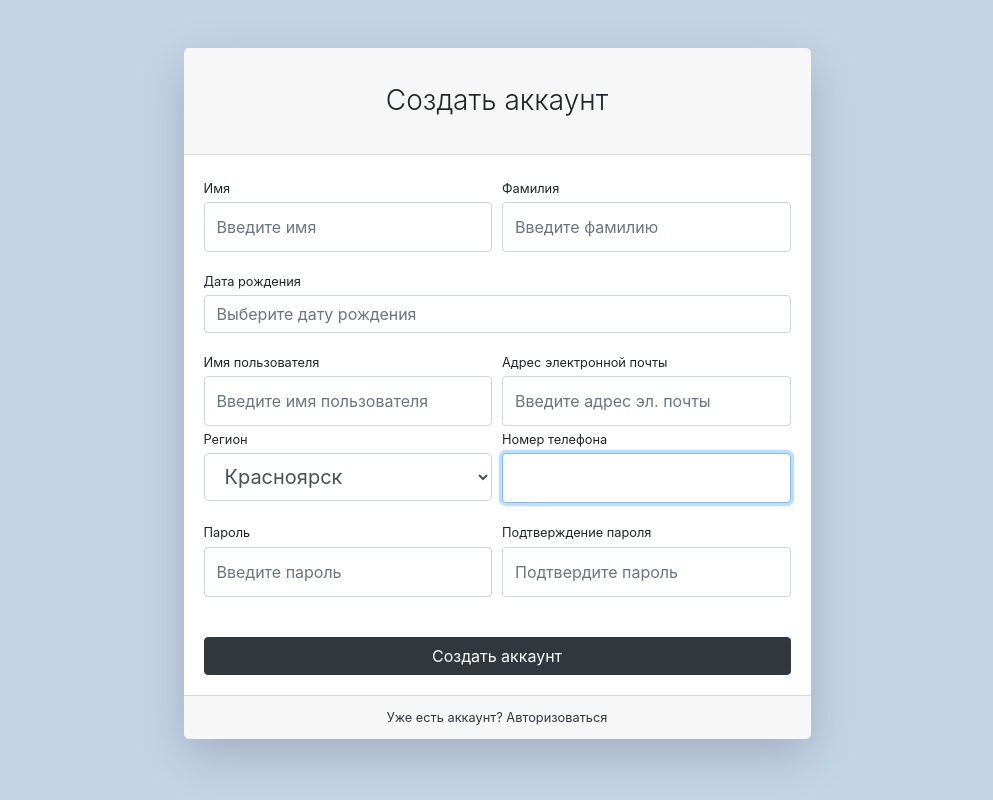
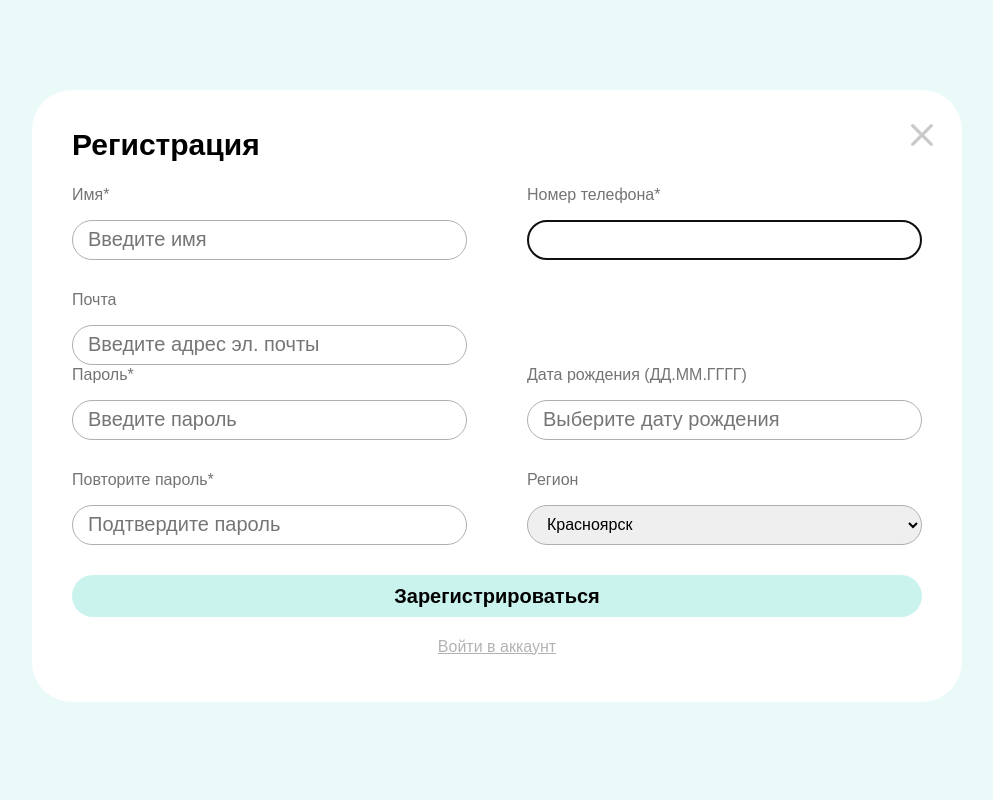
Before and after one commit to KoreTeo/academyCoffee, a Django app: page /registration/ in a window 1280 px wide. Shown: the whole page, without its empty margins (143-1136 px from the left). Run offline with Django 4.2, Linux system fonts and the light colour scheme; some libraries are stand-ins or nearby versions.

```diff
--- a/academyCoffee/forms.py
+++ b/academyCoffee/forms.py
@@ -38,16 +38,7 @@ class UserRegistrationForm(UserCreationForm):
         'class': 'form-control py-4',
         'placeholder': 'Введите имя',
     }))
-    last_name = forms.CharField(widget=forms.TextInput(attrs={
-        'class': 'form-control py-4',
-        'placeholder': 'Введите фамилию',
-    }))
-    username = forms.CharField(widget=forms.TextInput(attrs={
-        'class': 'form-control py-4',
-        'placeholder': 'Введите имя пользователя',
-    }))
     email = forms.CharField(widget=forms.EmailInput(attrs={
-        'class': 'form-control py-4',
         'placeholder': 'Введите адрес эл. почты',
     }))
     region = forms.CharField(widget=forms.Select(attrs={
@@ -76,8 +67,7 @@ class UserRegistrationForm(UserCreationForm):
 
     class Meta:
         model = User
-        fields = ('first_name', 'last_name', 'username',
-                  'email', 'password1', 'password2', 'region', 'PNumber', 'DateOfBirth')
+        fields = ('first_name', 'email', 'password1', 'password2', 'region', 'PNumber', 'DateOfBirth')
 
 
 class UserProfileForm(UserChangeForm):
--- a/academyCoffee/templates/main/registration.html
+++ b/academyCoffee/templates/main/registration.html
@@ -14,54 +14,55 @@
 <body>
 <main>
     <div class="main-container">
-
+        {% if form.errors %}
+            <div class="alert alert-warning alert-dismissible fade show" role="alert"
+                 style="margin-top: 50px;">
+                {{ form.errors }}
+                <button type="button" class="close" data-dismiss="alert" aria-label="Close">
+                    <span aria-hidden="true">&times;</span>
+                </button>
+            </div>
+        {% endif %}
         <div class="up-container">
             <h2>Регистрация</h2>
             <a href="{% url 'home' %}" class="return"><img src="{% static 'personalaccount/img/close.svg' %}"></a>
         </div>
-        <form action="{% url 'login' %}" method="post">
+        <form action="{% url 'registration' %}" method="post">{% csrf_token %}
             <div>
                 <div class="form-wide-container">
                     <div>
-                        <label for="name">Имя*</label>
-                        <input id="name" type="text">
+                        <label for="{{ form.first_name.id_for_label }}">Имя*</label>
+                        {{ form.first_name }}
                     </div>
                     <div>
-                        <label for="phone">Номер телефона*</label>
-                        <input id="phone" type="text">
+                        <label for="{{ form.PNumber.id_for_label }}">Номер телефона*</label>
+                        {{ form.PNumber }}
                     </div>
                 </div>
-                <label for="email">Почта</label>
-                <input class="email-input" id="email" type="text">
+                <label for="{{ form.email.id_for_label }}">Почта</label>
+                {{ form.email }}
                 <div class="form-wide-container">
                     <div>
-                        <label for="password">Пароль*</label>
-                        <input id="password" type="text">
+                        <label for="{{ form.password1.id_for_label }}">Пароль*</label>
+                        {{ form.password1 }}
                     </div>
                     <div>
-                        <label for="birthday">Дата рождения (ДД.ММ.ГГГГ)</label>
-                        <input id="birthday" type="text">
+                        <label for="{{ form.DateOfBirth.id_for_label }}">Дата рождения (ДД.ММ.ГГГГ)</label>
+                        {{ form.DateOfBirth }}
                     </div>
                     <div>
-                        <label for="password_repeat">Повторите пароль*</label>
-                        <input id="password_repeat" type="text">
+                        <label for="{{ form.password2.id_for_label }}">Повторите пароль*</label>
+                        {{ form.password2 }}
                     </div>
                     <div>
-                        <label for="region">Регион</label>
-                        <select id="region">
-                            <option>
-                                Красноярск
-                            </option>
-                            <option>
-                                Новосибирск
-                            </option>
-                        </select>
+                        <label for="{{ form.region.id_for_label }}">Регион</label>
+                        {{ form.region }}
                     </div>
                 </div>
             </div>
             <button type="submit">Зарегистрироваться</button>
         </form>
-        <a class="to-registration" href="{% url 'registration' %}">Войти в аккаунт</a>
+        <a class="to-registration" href="{% url 'login' %}">Войти в аккаунт</a>
     </div>
 </main>
 </body>
--- a/academyCoffee/views.py
+++ b/academyCoffee/views.py
@@ -101,7 +101,7 @@ class UserProfileView(TitleMixin, UpdateView):
 
 class UserRegistrationView(TitleMixin, SuccessMessageMixin, CreateView):
     model = User
-    template_name = 'users/register.html'
+    template_name = 'main/registration.html'
     form_class = UserRegistrationForm
     success_url = reverse_lazy('login')
     success_message = "Вы успешно зарегестрированы!"
@@ -126,7 +126,7 @@ class CreateUserCardView(TitleMixin, CreateView):
     form_class = CreateUserCardForm
 
     def get_success_url(self):
-        return reverse_lazy('profile', args=(self.object.id,))
+        return reverse_lazy('profile', args=(self.request.user.id,))
 
     def form_valid(self, form):
         form.instance.user = self.request.user
@@ -139,6 +139,7 @@ def currentorder(request):
     }
     return render(request, 'main/currentorder.html', context)
 
+
 def registration2(request):
     context = {
         'title': "Регистрация"
@@ -146,10 +147,10 @@ def registration2(request):
     return render(request, 'main/registration.html', context)
 
 
-
 class CurrentOrderView(TitleMixin, TemplateView):
     template_name = 'main/currentorder.html'
     title = "Текущий заказ"
+
     def get_context_data(self):
         context = super(CurrentOrderView, self).get_context_data()
         context['lastorder'] = Order.objects.filter(user=self.request.user).last()
```
Also changed, not shown: db.sqlite3.
